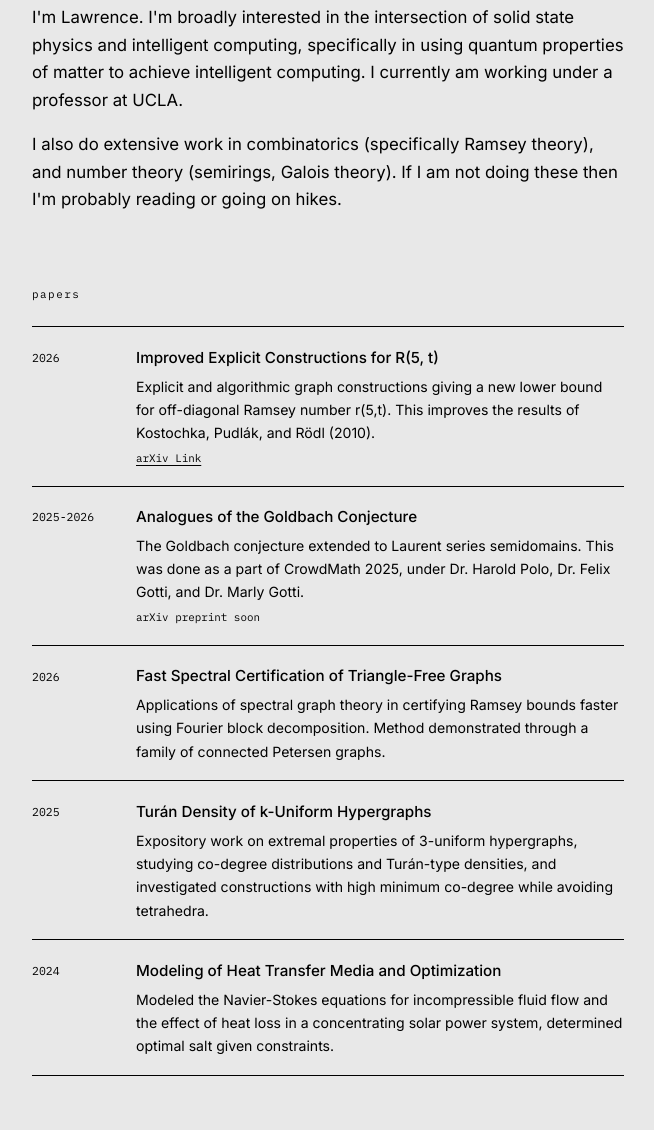
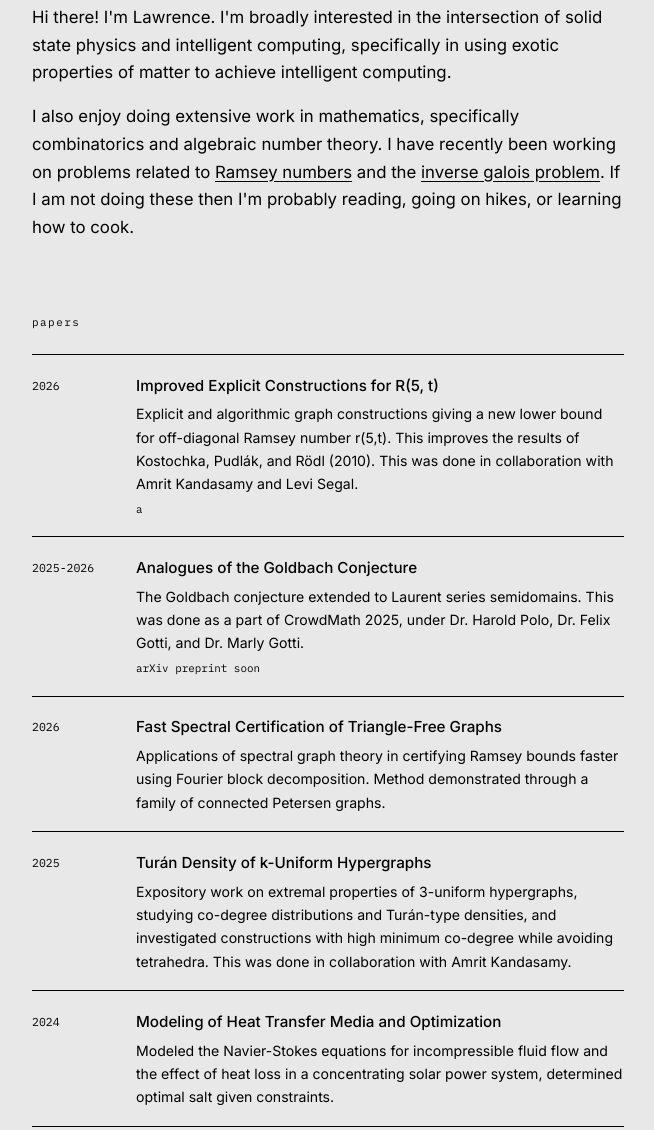
Before and after one commit to lorizhou1/lorizhou1.github.io, a plain HTML site: page index.html in a window 1280 px wide. Shown: the part 116-1246 px from the top of the page, without its empty margins (312-966 px from the left). Drawn offline with Linux system fonts and the light colour scheme.

Commit message:
Revise introduction and project details in index.html
Updated personal introduction and project descriptions to reflect recent work and collaborations.

```diff
--- a/index.html
+++ b/index.html
@@ -29,8 +29,8 @@
 
     <!-- About -->
     <section class="intro reveal">
-      <p>I'm Lawrence. I'm broadly interested in the intersection of solid state physics and intelligent computing, specifically in using quantum properties of matter to achieve intelligent computing. I currently am working under a professor at UCLA. </p>
-      <p>I also do extensive work in combinatorics (specifically Ramsey theory), and number theory (semirings, Galois theory). If I am not doing these then I'm probably reading or going on hikes. </p>
+      <p>Hi there! I'm Lawrence. I'm broadly interested in the intersection of solid state physics and intelligent computing, specifically in using exotic properties of matter to achieve intelligent computing. </p>
+      <p>I also enjoy doing extensive work in mathematics, specifically combinatorics and algebraic number theory. I have recently been working on problems related to <a href="https://mathworld.wolfram.com/RamseyNumber.html" target="_blank" rel="noopener" >Ramsey numbers</a> and the <a href="https://mathworld.wolfram.com/InverseGaloisProblem.html" target="_blank" rel="noopener" >inverse galois problem</a>. If I am not doing these then I'm probably reading, going on hikes, or learning how to cook. </p>
     </section>
 
     <!-- Projects: copy one <li> block to add another -->
@@ -43,8 +43,8 @@
           <span class="year">2026</span>
           <div>
             <h3>Improved Explicit Constructions for R(5, t)</h3>
-            <p>Explicit and algorithmic graph constructions giving a new lower bound for off-diagonal Ramsey number r(5,t). This improves the results of Kostochka, Pudlák, and Rödl (2010). </p>
-            <p class="where"> <a href="https://arxiv.org/abs/2610.06969" target="_blank" rel="noopener" >arXiv Link</a> </p>
+            <p>Explicit and algorithmic graph constructions giving a new lower bound for off-diagonal Ramsey number r(5,t). This improves the results of Kostochka, Pudlák, and Rödl (2010). This was done in collaboration with Amrit Kandasamy and Levi Segal. </p>
+            <p class="where"> a</p>
           </div>
         </li>
         <li class="entry">
@@ -66,7 +66,7 @@
           <span class="year">2025</span>
           <div>
             <h3> Turán Density of k-Uniform Hypergraphs </h3>
-            <p>Expository work on extremal properties of 3-uniform hypergraphs, studying co-degree distributions and Turán-type densities, and investigated constructions with high minimum co-degree while avoiding tetrahedra. </p>
+            <p>Expository work on extremal properties of 3-uniform hypergraphs, studying co-degree distributions and Turán-type densities, and investigated constructions with high minimum co-degree while avoiding tetrahedra. This was done in collaboration with Amrit Kandasamy.</p>
           </div>
         </li>
          <li class="entry">
```
